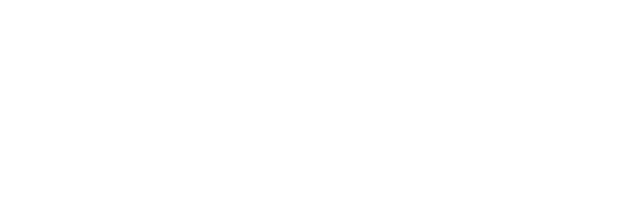
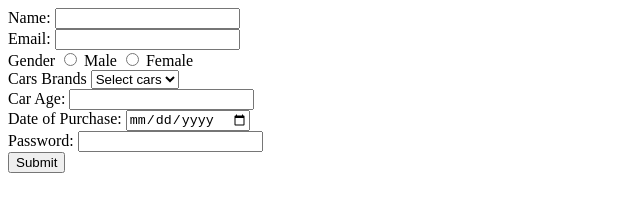
Before and after one commit to acciojob/car-insurance-form-Aman017, a website: page main.html in a window 1280 px wide. Shown: the whole page, without its empty margins (0-640 px from the left). Drawn offline with Linux system fonts and the light colour scheme.

Commit message:
created a submission

```diff
--- a/main.html
+++ b/main.html
@@ -8,6 +8,44 @@
 
 <body>
 	<!-- the entire body must be written by student -->
+<form method="post">
+	<lable for="name">Name:</lable>
+	<input type="text" required id="name" name="name">
+	<br>
+
+	<lable for="email">Email:</lable>
+	<input type="email" name="email" id="email" required>
+	<br>
+
+	<label>Gender</label>
+	<input id="male" type="radio" name="gender" required value="male">
+	<label for="male">Male</label>
+	<input id="female" type="radio" name="gender" required value="female">
+	<label for="female">Female</label>
+	<br>
+
+	<label for="cars">Cars Brands</label>
+	<select id=cars>
+		<option value="">Select cars</option>
+		<option value="bmw">BMW</option>
+		<option value="audi">Audi</option>
+		<option value="mercedez">Mercedez</option>
+	</select>
+	<br>
+	<label for="carage">Car Age:</label>
+	<input type="number" name="carage" required id="carage">
+	<br>
+
+	<label for="dop">Date of Purchase:</label>
+	<input type="date" name="dop" id="dop" required>
+	<br>
+
+	<label for="password">Password:</label>
+	<input type="password" id="password" name="password" required>
+	<br>
+
+	<button type="submit">Submit</button>
+</form>
     <script type="text/javascript" src="./script.js">
 </script>
 
```
